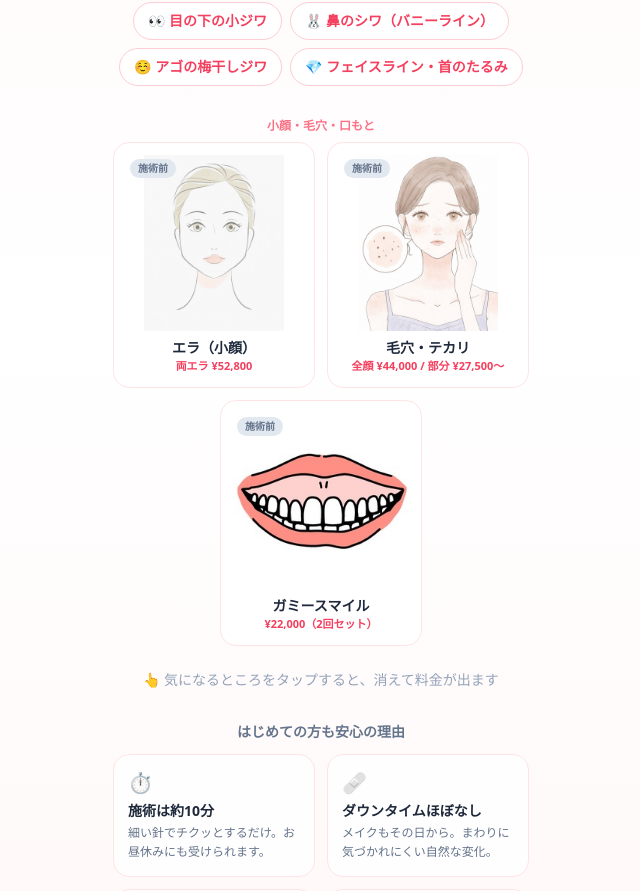
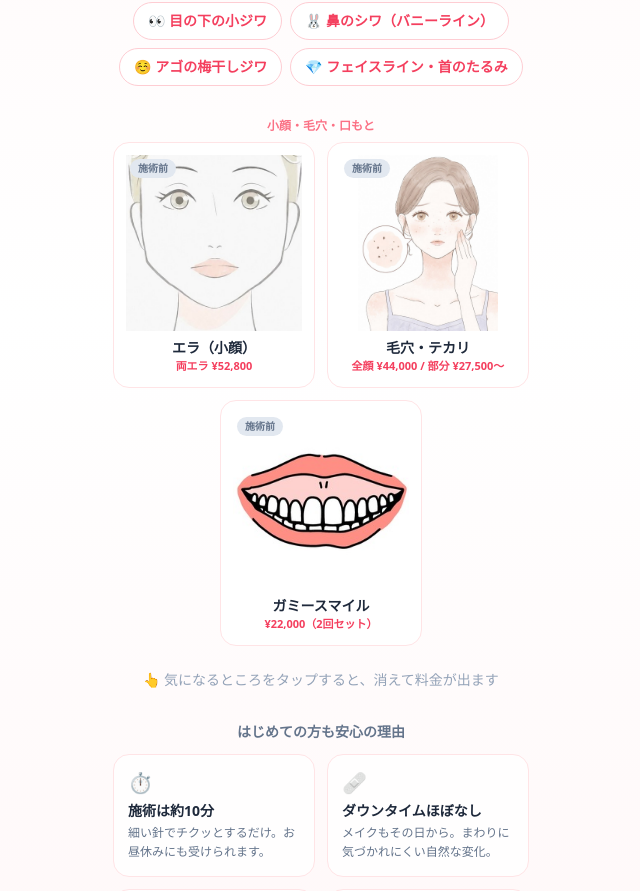
Before and after one commit to takuro-locomo/btx, a React (Vite) app: page / in a window 1280 px wide. Shown: the part 984-1875 px from the top of the page, without its empty margins (319-959 px from the left). Built offline with nearby package versions, Linux system fonts and the light colour scheme.

Commit message:
エラタイルの顔をズーム表示にして前後の違いを見やすく
- 眉〜アゴ下までのクロップで、フェイスラインの変化が主役になるように
- 前後で顔の位置・大きさが揃うようクロップを画像ごとに調整

```diff
--- a/src/components/TreatmentTiles.tsx
+++ b/src/components/TreatmentTiles.tsx
@@ -76,15 +76,33 @@ function CropView({
   );
 }
 
-/** エラ張り → 小顔 */
+/**
+ * エラ張り → 小顔
+ * フェイスラインの変化が伝わるよう顔をズーム表示。
+ * 前後で顔の位置・大きさが揃うようクロップは画像ごとに調整済み。
+ */
 export function JawView({ treated }: { treated: boolean }) {
   return (
-    <FadeImagePair
-      beforeSrc="/tiles/jaw-before.jpg"
-      afterSrc="/tiles/jaw-after.jpg"
-      treated={treated}
-      alt="エラボトックスの施術前後イメージ"
-    />
+    <div
+      className="relative w-full h-full"
+      role="img"
+      aria-label="エラボトックスの施術前後イメージ"
+    >
+      <CropView
+        src="/tiles/jaw-before.jpg"
+        imgW={720}
+        imgH={900}
+        crop={{ x: 147, y: 270, w: 424, h: 404 }}
+        visible={!treated}
+      />
+      <CropView
+        src="/tiles/jaw-after.jpg"
+        imgW={720}
+        imgH={900}
+        crop={{ x: 148, y: 278, w: 438, h: 417 }}
+        visible={treated}
+      />
+    </div>
   );
 }
 
```
